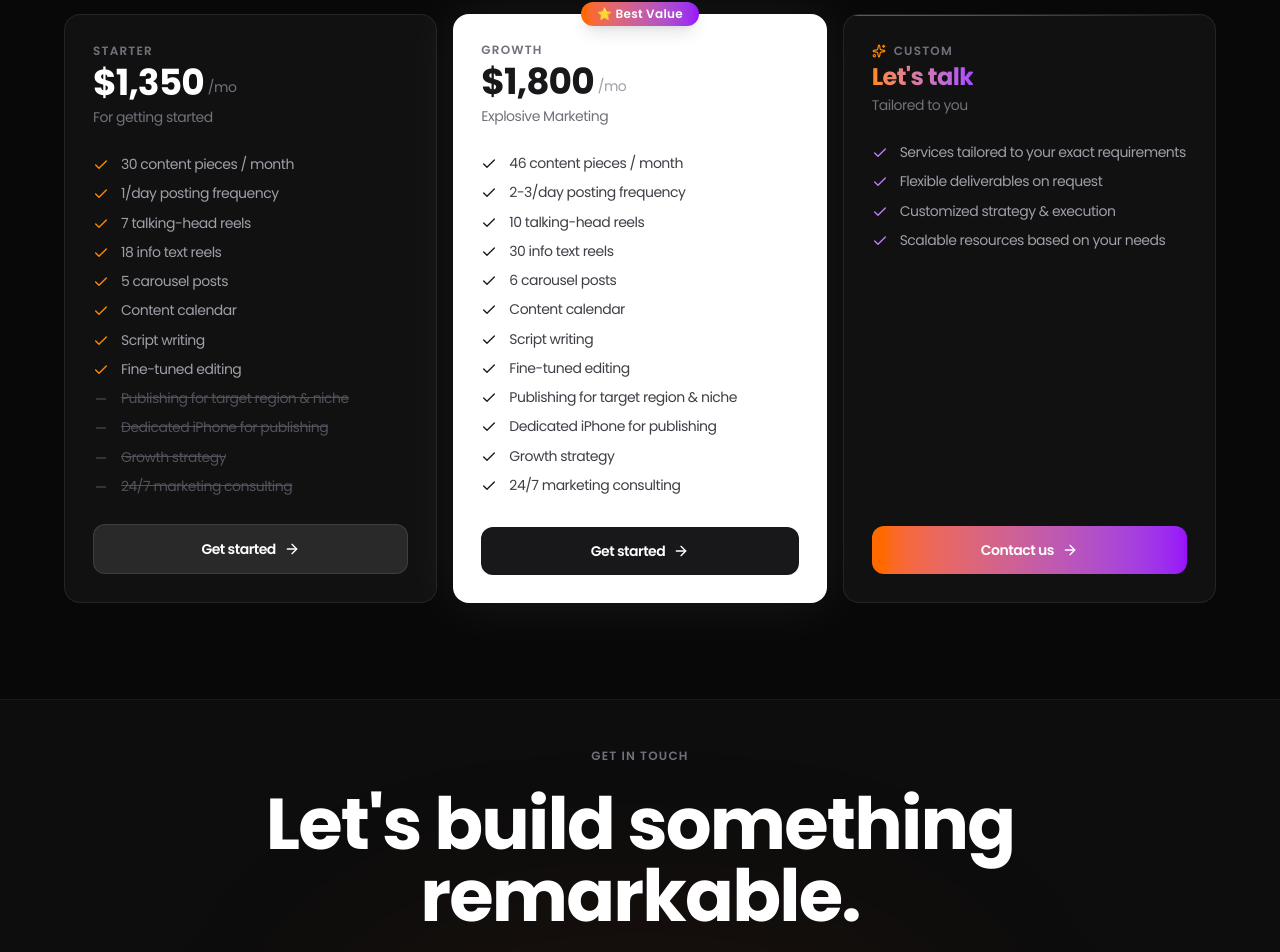
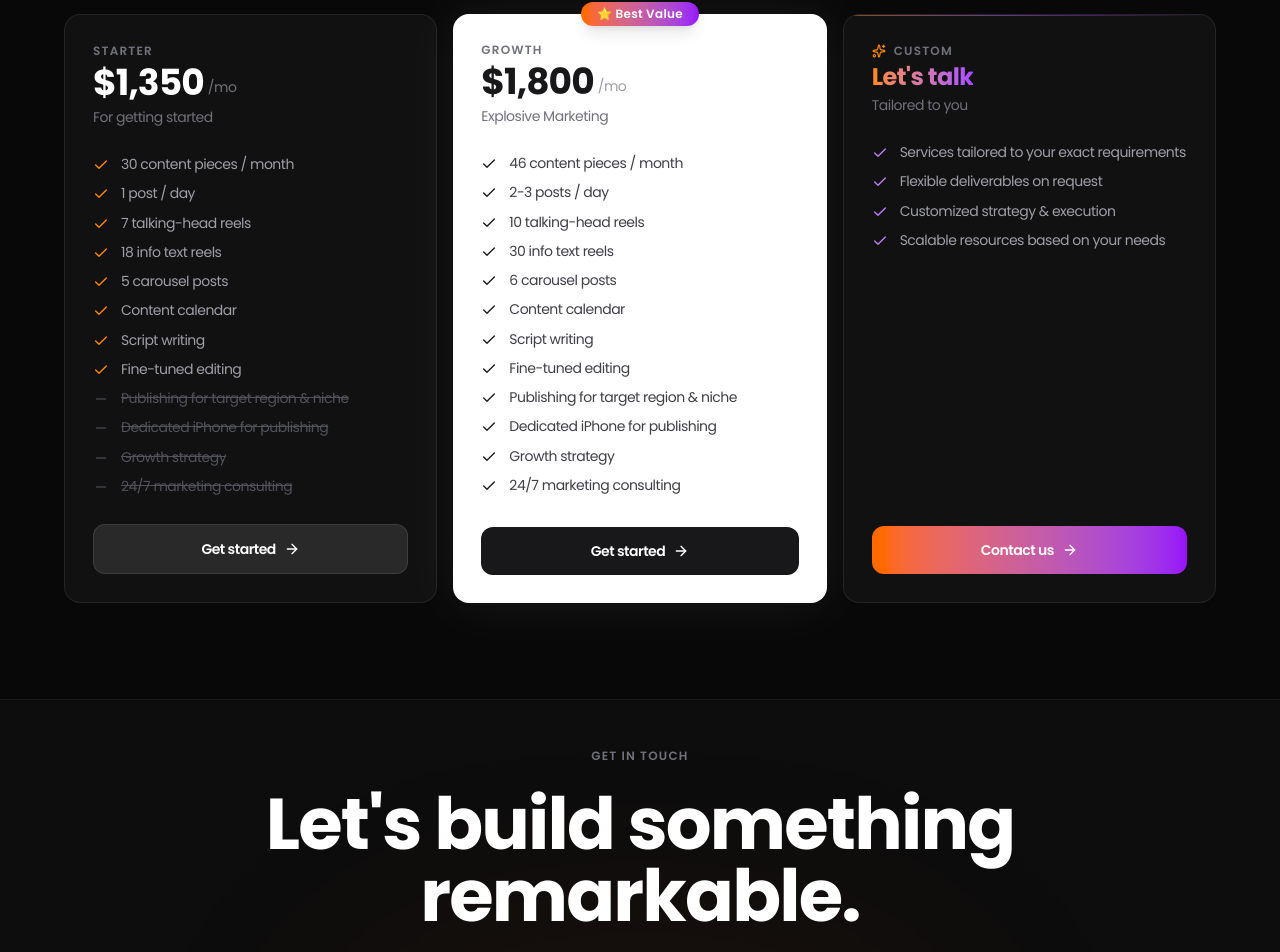
Before and after one commit to 0qs/seven-cuts-web, a Next.js app: page / in a window 1280 px wide. Shown: the part 6525-7477 px from the top of the page. Built offline with nearby package versions, Linux system fonts and the light colour scheme.

Commit message:
Format posting frequency as "1 post / day"
Co-Authored-By: Claude Opus 4.8 <noreply@anthropic.com>
Claude-Session: https://claude.ai/code/session_01Kzjg7iDBGQMbFvYo3xQYpS

```diff
--- a/src/components/Pricing.tsx
+++ b/src/components/Pricing.tsx
@@ -53,7 +53,7 @@ const ROWS: {
   custom: boolean | string;
 }[] = [
   { label: "content pieces / month", starter: "30", growth: "46", custom: "Flexible" },
-  { label: "posting frequency", starter: "1/day", growth: "2-3/day", custom: "Flexible" },
+  { label: "", starter: "1 post / day", growth: "2-3 posts / day", custom: "Flexible posting" },
   { label: "talking-head reels", starter: "7", growth: "10", custom: "Flexible" },
   { label: "info text reels", starter: "18", growth: "30", custom: "Flexible" },
   { label: "carousel posts", starter: "5", growth: "6", custom: "Flexible" },
```
